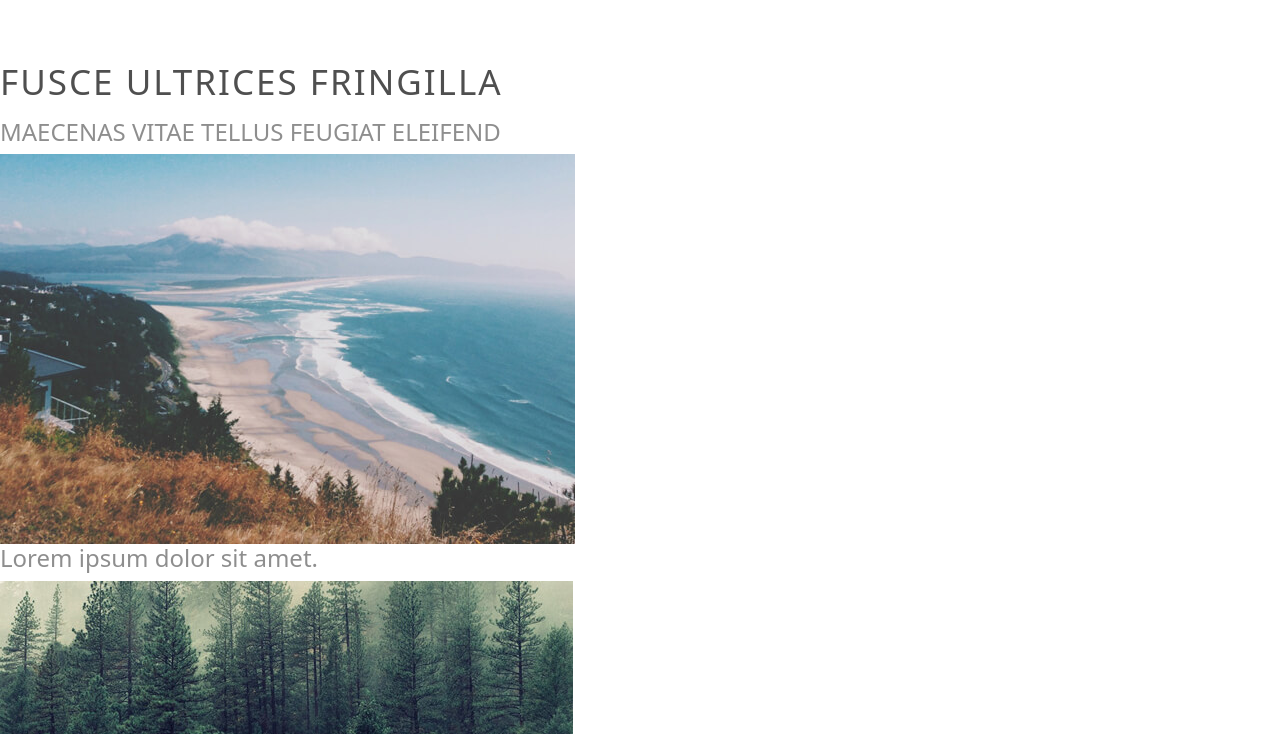
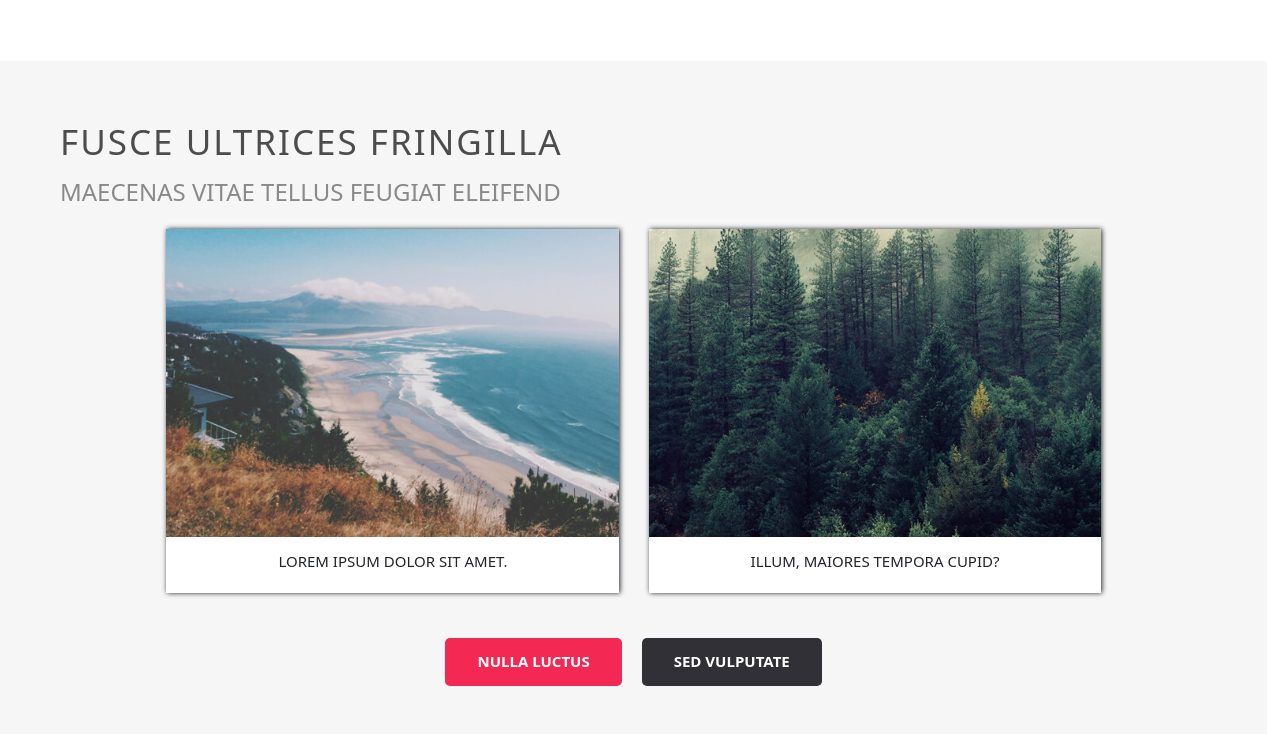
Before and after one commit to lalalandcloud/spatialExercice, a website: page index.html in a window 1280 px wide. Shown: the part 906-1640 px from the top of the page. Drawn offline with Linux system fonts and the light colour scheme.

Commit message:
sect2Css

```diff
--- a/index.html
+++ b/index.html
@@ -35,23 +35,23 @@
         </div>
     </section>
     <section class="sect2">
-        <div>
+        <div class="div1">
             <h1>FUSCE ULTRICES FRINGILLA</h1>
             <h4>MAECENAS VITAE TELLUS FEUGIAT ELEIFEND</h4>
         </div>
-        <div>
-            <div>
-                <img src="./public/assets/img/pic02.jpg" alt="">
+        <div class="div2">
+            <div class="carte">
+                <div><img src="./public/assets/img/pic02.jpg" alt=""></div>
                 <h4>Lorem ipsum dolor sit amet.</h4>
             </div>
-            <div>
-                <img src="./public/assets/img/pic03.jpg" alt="">
+            <div class="carte">
+                <div><img src="./public/assets/img/pic03.jpg" alt=""></div>
                 <h4>ILLUM, MAIORES TEMPORA CUPID?</h4>
             </div>
         </div>
-        <div>
-            <button><p>NULLA LUCTUS</p></button>
-            <button><p>SED VULPUTATE</p></button>
+        <div class="div3">
+            <button>NULLA LUCTUS</button>
+            <button>SED VULPUTATE</button>
         </div>
     </section>
     <section>
--- a/src/sass/partials/_base.sass
+++ b/src/sass/partials/_base.sass
@@ -29,6 +29,7 @@ body
                 @include sous-titre
             button
                 justify-self: center
+                display: flex
                 @include btn
                 background-color: #f32853
                 color: #ffffff
@@ -65,8 +66,53 @@ body
             @include sous-titre2
 
 .sect2
-    div
+    display: flex
+    background-color: #f6f6f6
+    flex-direction: column
+    padding: 60px
+    // height: auto
+    // align-self: center
+
+    .div1
         h1
             @include titre2
         h4
             @include sous-titre2
+
+    .div2
+        display: flex
+        justify-content: center
+        .carte
+            width: auto
+            height: auto
+            border: none
+            background-color: #ffffff
+            margin: 15px
+            box-shadow: 1px 0px 5px
+            div
+                height: 24vw
+
+                img
+                    object-fit: contain
+                    max-width: 100%
+                    max-height: 100%
+            h4
+                font-size: 15px
+                text-transform: uppercase
+                text-align: center
+                padding: 15px
+    .div3
+        display: flex
+        justify-content: center
+        button
+            margin: 10px
+            @include btn
+            display: flex
+            flex-direction: column
+            align-content: center
+        button:first-of-type
+            background-color: #f32853
+            color: #ffffff
+        button:nth-of-type(2)
+            background-color: #323037
+            color: #ffffff
--- a/src/sass/partials/_mixins.sass
+++ b/src/sass/partials/_mixins.sass
@@ -3,8 +3,8 @@
     padding : 1vw 2.5vw
     border: none
     border-radius: 5px
-    display: flex
-    justify-content: center
+    // display: flex
+    // justify-content: center
     font-size: 15px
     font-weight: bold
     margin-top: 30px
```
Also changed, not shown: public/styles/style.css, 1 other file.
